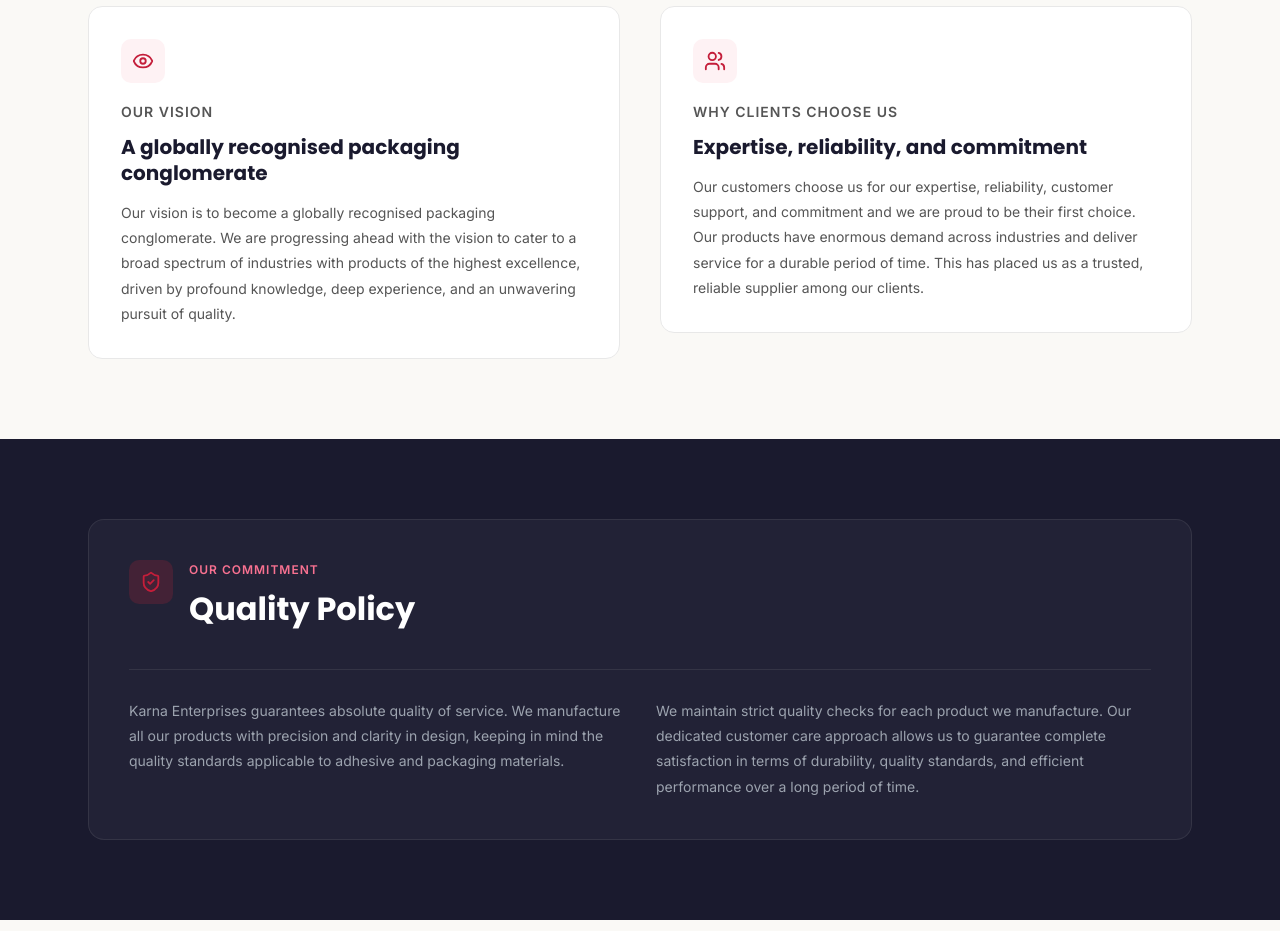
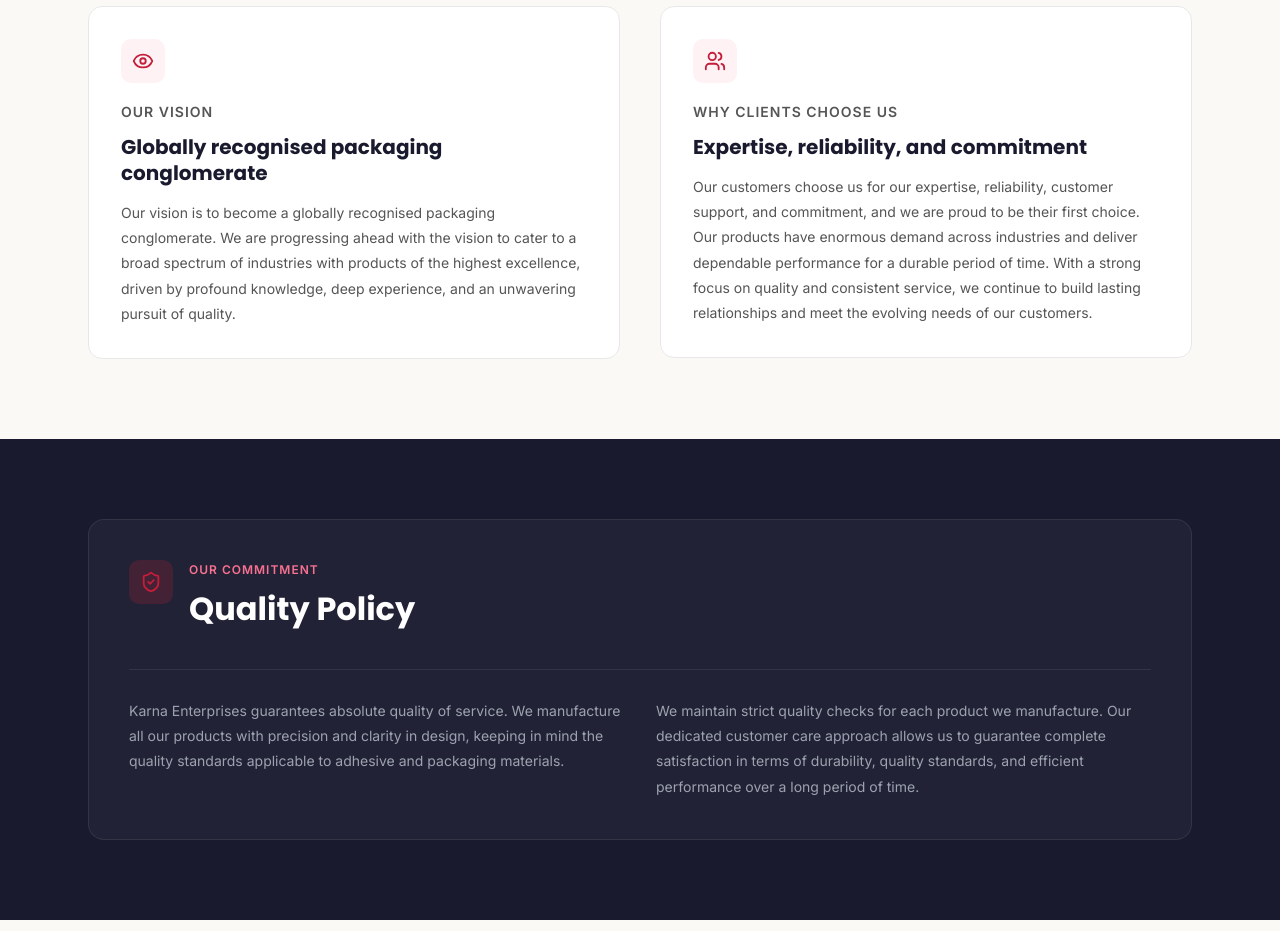
Before and after one commit to mahikarnar/karna-website, a React (Vite) app: page /about in a window 1280 px wide. Shown: the part 1780-2711 px from the top of the page. Built offline with nearby package versions, Linux system fonts and the light colour scheme.

Commit message:
Updated UI

```diff
--- a/src/pages/About.jsx
+++ b/src/pages/About.jsx
@@ -133,7 +133,7 @@ function About() {
               <div className="vision-block">
                 <div className="vision-icon-wrap"><Eye size={22} /></div>
                 <p className="section-label">Our Vision</p>
-                <h2>A globally recognised packaging conglomerate</h2>
+                <h2>Globally recognised packaging conglomerate</h2>
                 <p>Our vision is to become a globally recognised packaging conglomerate. We are progressing ahead with the vision to cater to a broad spectrum of industries with products of the highest excellence, driven by profound knowledge, deep experience, and an unwavering pursuit of quality.</p>
               </div>
             </Reveal>
@@ -142,7 +142,7 @@ function About() {
                 <div className="vision-icon-wrap"><Users size={22} /></div>
                 <p className="section-label">Why Clients Choose Us</p>
                 <h2>Expertise, reliability, and commitment</h2>
-                <p>Our customers choose us for our expertise, reliability, customer support, and commitment and we are proud to be their first choice. Our products have enormous demand across industries and deliver service for a durable period of time. This has placed us as a trusted, reliable supplier among our clients.</p>
+                <p>Our customers choose us for our expertise, reliability, customer support, and commitment, and we are proud to be their first choice. Our products have enormous demand across industries and deliver dependable performance for a durable period of time. With a strong focus on quality and consistent service, we continue to build lasting relationships and meet the evolving needs of our customers.</p>
               </div>
             </Reveal>
           </div>
--- a/src/pages/Clients.jsx
+++ b/src/pages/Clients.jsx
@@ -6,19 +6,14 @@ import './Clients.css'
 
 const featuredClients = [
   {
-    name: 'Alleima India',
-    description: 'Precision materials and special alloys manufacturer',
-    logo: '/images/clients/alleimaLogo.png',
-  },
-  {
     name: 'Mother Dairy Fruit & Vegetables Pvt Ltd',
     description: 'Leading dairy and food products company',
     logo: '/images/clients/motherDairy.png',
   },
   {
-    name: 'Printo Document Services Pvt Ltd',
-    description: "India's leading chain of print and design stores",
-    logo: '/images/clients/printoLogo.png',
+    name: 'Alleima India',
+    description: 'Precision materials and special alloys manufacturer',
+    logo: '/images/clients/alleimaLogo.png',
   },
   {
     name: 'Fanuc India Pvt Ltd',
@@ -30,6 +25,11 @@ const featuredClients = [
     description: 'Leading Indian fashion and lifestyle retail brand',
     logo: '/images/clients/sochLogo.jpg',
   },
+    {
+    name: 'Printo Document Services Pvt Ltd',
+    description: "India's leading chain of print and design stores",
+    logo: '/images/clients/printoLogo.png',
+  }
 ]
 
 const allClients = [
--- a/src/pages/Home.jsx
+++ b/src/pages/Home.jsx
@@ -25,7 +25,7 @@ const whyCards = [
 
 const products = [
   { img: '/images/products/ThermocolBox.png', name: 'Thermocol Boxes', desc: 'Custom sizes for fragile product protection' },
-  { img: '/images/products/BOPPplain.png', name: 'BOPP Tapes', desc: 'Plain & printed, bulk rolls available' },
+  { img: '/images/products/BOPPplain.png', name: 'BOPP Tapes', desc: 'Plain & printed - with reliable adhesion, bulk rolls available.' },
   { img: '/images/products/AirBubblePouch.png', name: 'Air Bubble Pouches', desc: 'For fragile goods, electronics & glassware' },
   { img: '/images/products/EPEfoamFitments.png', name: 'EPE Foam Fitments', desc: 'Precision cut inserts for any product shape' },
 ]
```
